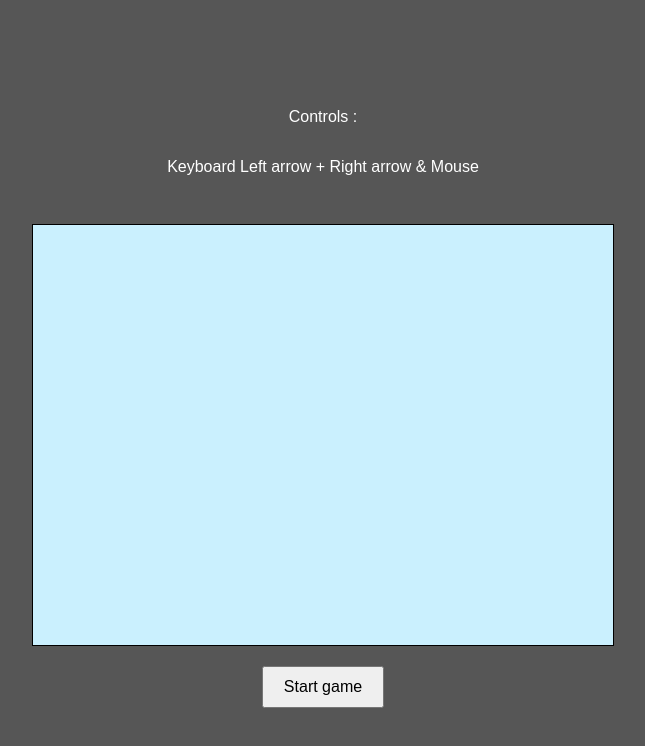
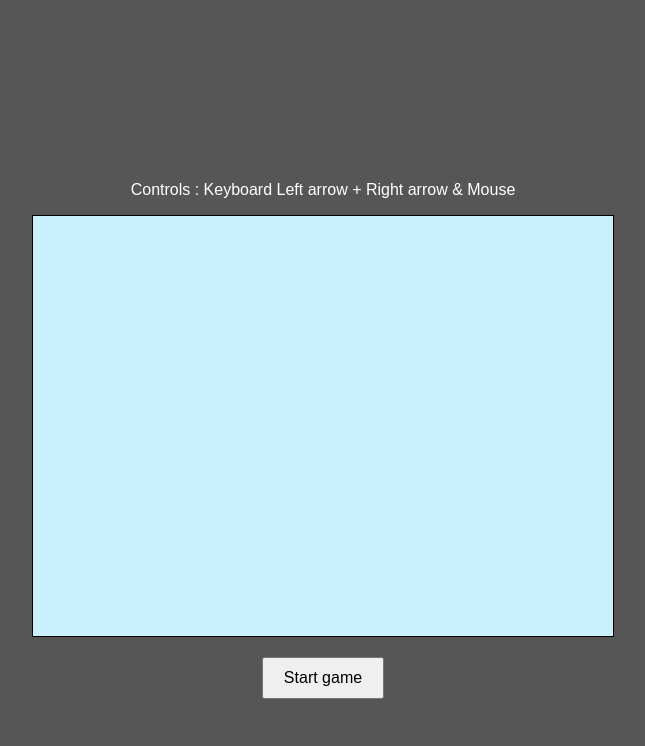
Before and after one commit to DingyLemming/Canvas-ryhm-ty-, a plain HTML site: page index.html in a window 1280 px wide. Shown: the whole page, without its empty margins (317-962 px from the left). Drawn offline with Linux system fonts and the light colour scheme.

Commit message:
text  changes

```diff
--- a/index.html
+++ b/index.html
@@ -8,9 +8,9 @@
 </head>
 <body>
 
-    <p class="p1"> Controls : </p>
-    <p class= "p2">Keyboard Left arrow + Right arrow & Mouse</p>
-    <p class= "p3"> </p>
+    <p class="p1"> </p>
+    <p class= "p2"></p>
+    <p class= "p3">Controls : Keyboard Left arrow + Right arrow & Mouse </p>
 
 
     <canvas id="myCanvas" width="580" height="420" style="border:1px solid black;"></canvas>
```
